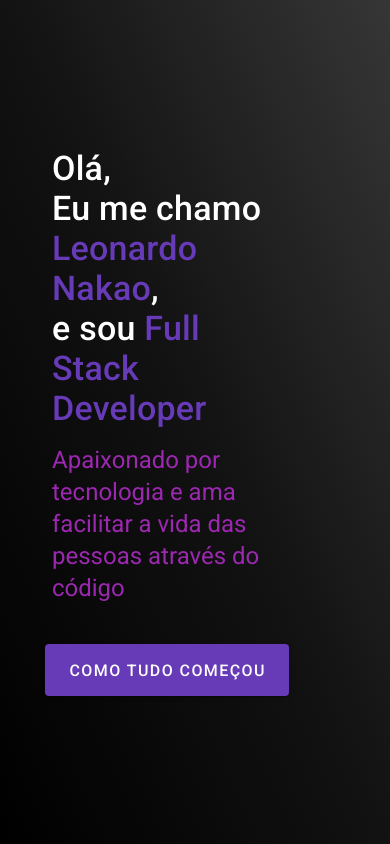
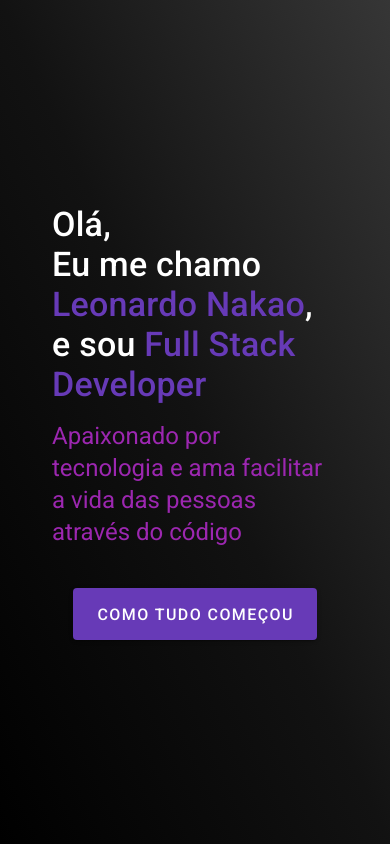
Before and after one commit to leonakao/leonakao.dev, a Vue app: page /home in a window 390 px wide. Built offline with nearby package versions, Linux system fonts and the light colour scheme.

Commit message:
Update mobile version

```diff
--- a/src/layouts/LayoutDefault.vue
+++ b/src/layouts/LayoutDefault.vue
@@ -5,10 +5,8 @@
             :expand-on-hover="true"
             :mini-variant="true"
             :right="true"
-            :permanent="true"
             fixed
             dark
-            class="hidden-xs-only"
             app
         >
             <v-list
@@ -67,7 +65,9 @@
                 </v-list>
             </template>
         </v-navigation-drawer>
-        <router-view />
+        <v-content>
+            <router-view />
+        </v-content>
     </v-app>
 </template>
 
--- a/src/pages/Home.vue
+++ b/src/pages/Home.vue
@@ -1,6 +1,8 @@
 <template>
-    <v-content class="home">
-        <v-container class="d-flex align-center">
+    <v-container
+        class="d-flex align-center"
+        fluid
+    >
         <v-row
             align-content="center"
             justify="center"
@@ -44,7 +46,6 @@
             </v-col>
         </v-row>
     </v-container>
-    </v-content>
 </template>
 
 <script>
```
Lines whose indentation alone changed are shown as unchanged.
